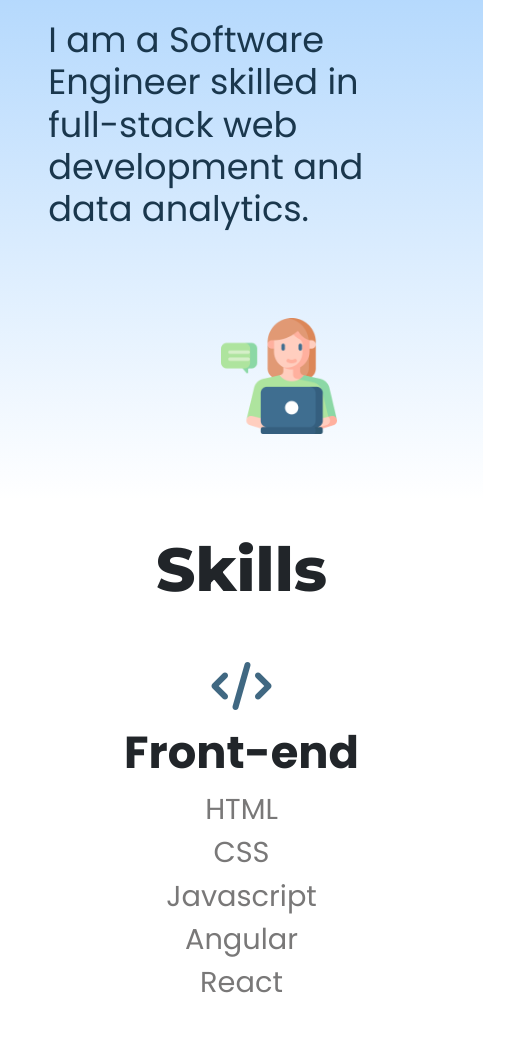
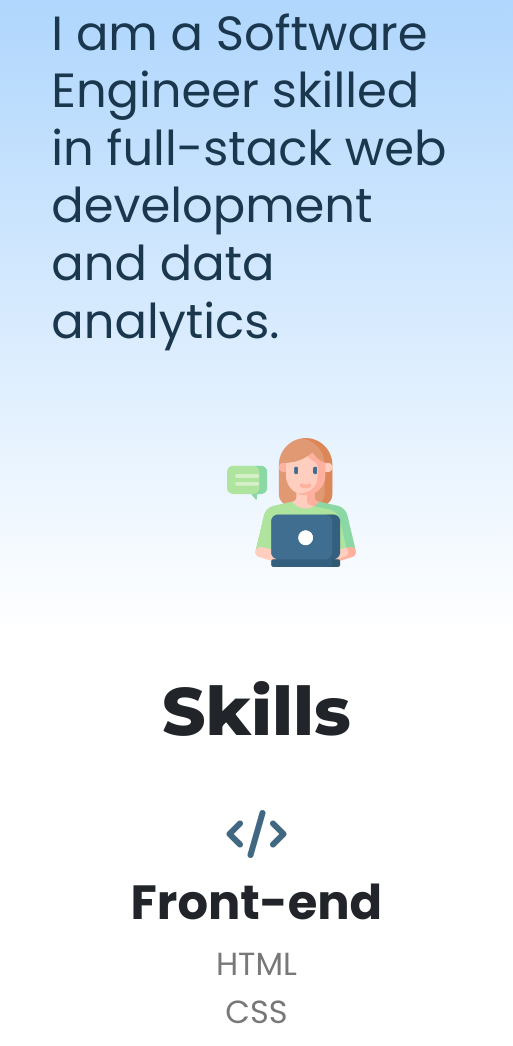
Before and after one commit to aishwaryakeskar/aishwaryakeskar.github.io, a plain HTML site: page index.html in a window 390 px wide. Shown: the part 269-1315 px from the top of the page, 513 px wide, since content can reach past the window. Drawn offline with nearby package versions, Linux system fonts and the light colour scheme.

Commit message:
Update styles.css

```diff
--- a/css/styles.css
+++ b/css/styles.css
@@ -53,7 +53,6 @@ h1, h2, h3, h4, h5, h6 {
 
     background-color: #8EC5FC;
     background-image: linear-gradient(180deg, #8EC5FC 0%, #FFF 100%);
-
 
 }
 
@@ -215,7 +214,7 @@ footer p {
         font-family: 'Poppins';
         font-weight: 900;
         line-height: 1.2;
-        font-size: 3.2rem;
+        font-size: rem;
     }
 
     .big-sub-heading {
@@ -224,12 +223,12 @@ footer p {
         line-height: 1.2;
         padding-top: 2rem;
         padding-bottom: 3rem;
-        font-size: 2.2rem;
+        font-size: 3rem;
     }
 
     .section-heading {
         font-family: 'Montserrat';
-        font-size: 3.8rem;
+        font-size: 4.2rem;
         line-height: 1.5;
         margin-bottom: 1rem;
     }
@@ -239,13 +238,13 @@ footer p {
     }
 
     .skill-title {
-        font-size: 2.8rem;
+        font-size: 3rem;
     }
     .skills-list {
         padding: 0;
         list-style: none;
         color: #797878;
-        font-size: 1.8rem;
+        font-size: 2rem;
     }
 
     .title-img {
@@ -260,11 +259,12 @@ footer p {
 
     footer p {
         color: #8f8f8f;
-        font-size: 1.8rem;
+        font-size: 2.4rem;
     }
 
     .website-icons i {
         padding: 0 1.5rem;
     }
 
+
 }
```
